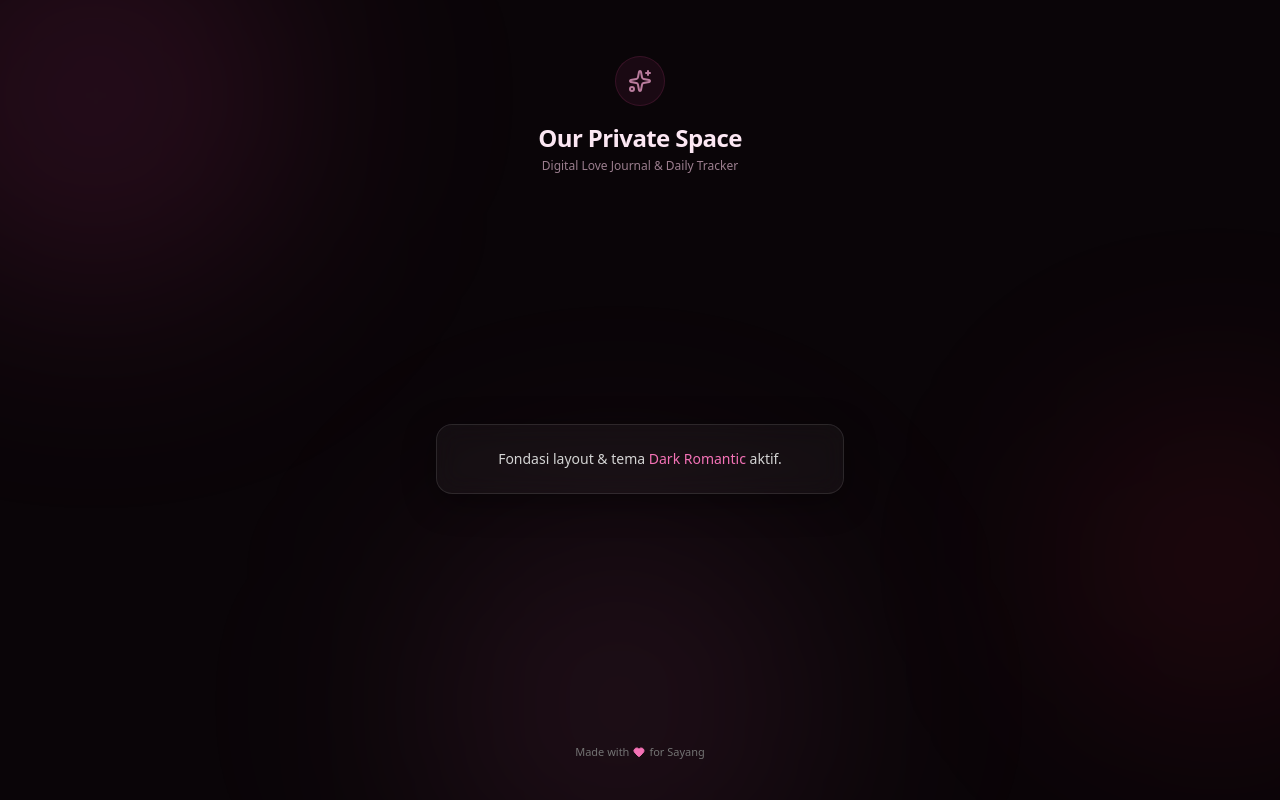
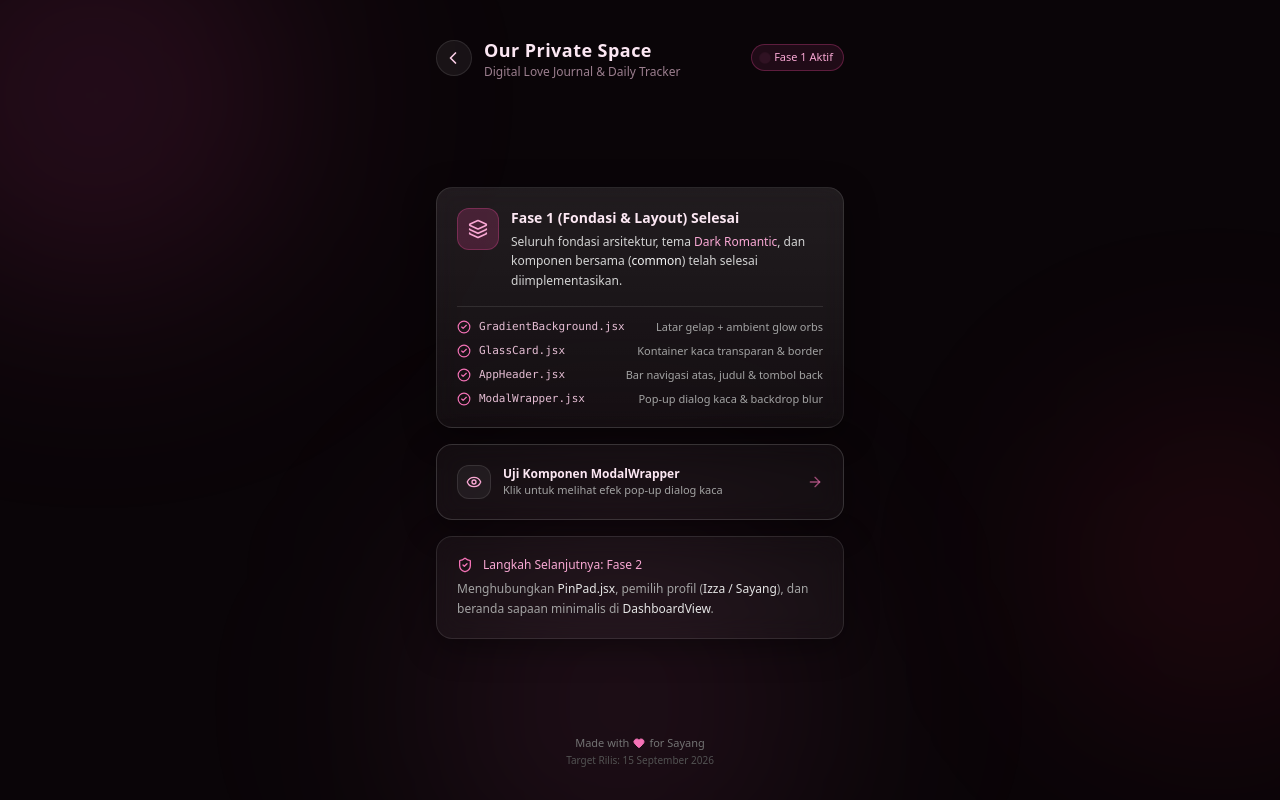
Before and after one commit to Izzanurdin/our-sanctuary, a React (Vite) app: page / in a window 1280 px wide. Built offline with nearby package versions, Linux system fonts and the light colour scheme.

Commit message:
feat: implement core UI components and dark romantic theme framework

```diff
--- a/src/App.jsx
+++ b/src/App.jsx
@@ -1,34 +1,165 @@
-import React from 'react';
+import React, { useState } from 'react';
 import GradientBackground from './components/common/GradientBackground';
 import GlassCard from './components/common/GlassCard';
-import { Heart, Sparkles } from 'lucide-react';
+import AppHeader from './components/common/AppHeader';
+import ModalWrapper from './components/common/ModalWrapper';
+import {
+  Sparkles,
+  Heart,
+  CheckCircle2,
+  Layers,
+  ArrowRight,
+  Eye,
+  ShieldCheck,
+} from 'lucide-react';
 
 export default function App() {
+  const [isModalOpen, setIsModalOpen] = useState(false);
+  const [backNotif, setBackNotif] = useState('');
+
+  const handleBack = () => {
+    setBackNotif('Tombol kembali AppHeader berfungsi!');
+    setTimeout(() => setBackNotif(''), 2500);
+  };
+
   return (
     <GradientBackground>
-      <header className="text-center pt-8">
-        <div className="inline-flex items-center justify-center p-3 rounded-full bg-pink-500/10 border border-pink-500/20 mb-4 animate-pulse">
-          <Sparkles className="w-6 h-6 text-pink-300" />
-        </div>
-        <h1 className="text-2xl font-bold tracking-tight text-pink-100">
-          Our Private Space
-        </h1>
-        <p className="text-xs text-pink-200/60 mt-1">
-          Digital Love Journal & Daily Tracker
-        </p>
-      </header>
+      {/* 1. AppHeader Component */}
+      <div>
+        <AppHeader
+          title="Our Private Space"
+          subtitle="Digital Love Journal & Daily Tracker"
+          onBack={handleBack}
+          rightAction={
+            <div className="flex items-center gap-1.5 px-2.5 py-1 rounded-full bg-pink-500/10 border border-pink-500/30 text-[11px] font-medium text-pink-300">
+              <span className="w-1.5 h-1.5 rounded-full bg-pink-400 animate-ping" />
+              Fase 1 Aktif
+            </div>
+          }
+        />
 
-      <section className="my-auto space-y-4">
-        <GlassCard className="text-center py-6 border-pink-500/20">
-          <p className="text-sm text-neutral-300">
-            Fondasi layout & tema <span className="text-pink-400 font-medium">Dark Romantic</span> aktif.
+        {backNotif && (
+          <div className="mb-4 py-2 px-3 rounded-xl bg-pink-500/20 border border-pink-500/40 text-xs text-pink-200 text-center animate-in fade-in slide-in-from-top-2">
+            {backNotif}
+          </div>
+        )}
+      </div>
+
+      {/* 2. Main Showcase Section */}
+      <section className="space-y-4 my-auto py-2">
+        {/* Banner Status Fase 1 */}
+        <GlassCard className="border-pink-500/30 bg-gradient-to-b from-white/[0.06] to-transparent">
+          <div className="flex items-start gap-3">
+            <div className="p-2.5 rounded-xl bg-pink-500/20 border border-pink-500/30 text-pink-300">
+              <Layers className="w-5 h-5" />
+            </div>
+            <div>
+              <h2 className="text-sm font-semibold text-pink-100 flex items-center gap-2">
+                Fase 1 (Fondasi & Layout) Selesai
+              </h2>
+              <p className="text-xs text-neutral-300 mt-1 leading-relaxed">
+                Seluruh fondasi arsitektur, tema <span className="text-pink-300 font-medium">Dark Romantic</span>, dan komponen bersama (<span className="text-neutral-100">common</span>) telah selesai diimplementasikan.
+              </p>
+            </div>
+          </div>
+
+          <div className="mt-4 pt-3 border-t border-white/10 space-y-2">
+            {[
+              { name: 'GradientBackground.jsx', desc: 'Latar gelap + ambient glow orbs' },
+              { name: 'GlassCard.jsx', desc: 'Kontainer kaca transparan & border' },
+              { name: 'AppHeader.jsx', desc: 'Bar navigasi atas, judul & tombol back' },
+              { name: 'ModalWrapper.jsx', desc: 'Pop-up dialog kaca & backdrop blur' },
+            ].map((item) => (
+              <div key={item.name} className="flex items-center justify-between text-xs">
+                <span className="flex items-center gap-2 text-neutral-200">
+                  <CheckCircle2 className="w-3.5 h-3.5 text-pink-400 flex-shrink-0" />
+                  <code className="text-pink-200/90 font-mono text-[11px]">{item.name}</code>
+                </span>
+                <span className="text-[11px] text-neutral-400">{item.desc}</span>
+              </div>
+            ))}
+          </div>
+        </GlassCard>
+
+        {/* Interactive Modal Test */}
+        <GlassCard
+          onClick={() => setIsModalOpen(true)}
+          className="border-white/15 hover:border-pink-500/40 group cursor-pointer transition-all duration-300"
+        >
+          <div className="flex items-center justify-between">
+            <div className="flex items-center gap-3">
+              <div className="p-2 rounded-xl bg-white/[0.05] border border-white/10 text-pink-300 group-hover:scale-110 group-hover:bg-pink-500/20 transition-all duration-300">
+                <Eye className="w-4 h-4" />
+              </div>
+              <div>
+                <h3 className="text-xs font-semibold text-pink-100 group-hover:text-pink-200">
+                  Uji Komponen ModalWrapper
+                </h3>
+                <p className="text-[11px] text-neutral-400">
+                  Klik untuk melihat efek pop-up dialog kaca
+                </p>
+              </div>
+            </div>
+            <ArrowRight className="w-4 h-4 text-pink-400/60 group-hover:text-pink-300 group-hover:translate-x-1 transition-all" />
+          </div>
+        </GlassCard>
+
+        {/* Teaser Fase 2 */}
+        <GlassCard className="border-pink-500/15 bg-white/[0.02]">
+          <div className="flex items-center gap-2.5 mb-1.5 text-xs font-medium text-pink-300">
+            <ShieldCheck className="w-4 h-4 text-pink-400" />
+            Langkah Selanjutnya: Fase 2
+          </div>
+          <p className="text-xs text-neutral-400 leading-relaxed">
+            Menghubungkan <span className="text-neutral-200">PinPad.jsx</span>, pemilih profil (<span className="text-neutral-200">Izza / Sayang</span>), dan beranda sapaan minimalis di <span className="text-neutral-200">DashboardView</span>.
           </p>
         </GlassCard>
       </section>
 
-      <footer className="text-center pb-4 text-[11px] text-neutral-500 flex items-center justify-center gap-1">
-        Made with <Heart className="w-3 h-3 text-pink-400 fill-pink-400" /> for Sayang
+      {/* 3. Footer */}
+      <footer className="text-center pt-4 pb-2 text-[11px] text-neutral-500 select-none">
+        <p className="flex items-center justify-center gap-1">
+          Made with <Heart className="w-3 h-3 text-pink-400 fill-pink-400" /> for Sayang
+        </p>
+        <p className="text-[10px] text-neutral-600 mt-0.5">
+          Target Rilis: 15 September 2026
+        </p>
       </footer>
+
+      {/* 4. ModalWrapper Demonstration */}
+      <ModalWrapper
+        isOpen={isModalOpen}
+        onClose={() => setIsModalOpen(false)}
+        title="Pratinjau Komponen Modal"
+      >
+        <div className="space-y-4">
+          <div className="p-3 rounded-xl bg-pink-500/10 border border-pink-500/20 text-xs text-pink-200">
+            <div className="flex items-center gap-2 font-medium mb-1 text-pink-300">
+              <Sparkles className="w-4 h-4" />
+              Siap untuk Fase 3 & Fase 4
+            </div>
+            Modal dialog ini siap menjadi wadah formulir input:
+            <ul className="list-disc list-inside mt-1.5 space-y-0.5 text-neutral-300 text-[11px]">
+              <li><code className="text-pink-200">AddTaskModal.jsx</code> (Tugas Kuliah & Kerja)</li>
+              <li><code className="text-pink-200">AddDateModal.jsx</code> (Ide Kencan Baru)</li>
+            </ul>
+          </div>
+
+          <p className="text-xs text-neutral-300 leading-relaxed">
+            Mendukung penutupan dengan tombol <kbd className="px-1.5 py-0.5 text-[10px] font-mono rounded bg-white/10 text-pink-200 border border-white/10">Esc</kbd>, klik area gelap di luar kotak, atau tombol silang di kanan atas.
+          </p>
+
+          <div className="flex justify-end gap-2 pt-2 border-t border-white/10">
+            <button
+              type="button"
+              onClick={() => setIsModalOpen(false)}
+              className="w-full py-2.5 px-4 rounded-xl bg-gradient-to-r from-pink-500 to-rose-600 hover:from-pink-400 hover:to-rose-500 text-white text-xs font-semibold shadow-lg shadow-pink-500/25 active:scale-98 transition-all"
+            >
+              Tutup Pratinjau
+            </button>
+          </div>
+        </div>
+      </ModalWrapper>
     </GradientBackground>
   );
 }
--- a/src/components/common/AppHeader.jsx
+++ b/src/components/common/AppHeader.jsx
@@ -0,0 +1,45 @@
+import React from 'react';
+import { ChevronLeft } from 'lucide-react';
+
+export default function AppHeader({
+  title,
+  subtitle,
+  onBack,
+  rightAction,
+  className = '',
+}) {
+  return (
+    <header className={`flex items-center justify-between py-3 mb-4 select-none ${className}`}>
+      <div className="flex items-center gap-3">
+        {onBack && (
+          <button
+            type="button"
+            onClick={onBack}
+            aria-label="Kembali"
+            className="flex items-center justify-center w-9 h-9 rounded-full bg-white/[0.06] hover:bg-white/[0.12] active:scale-90 border border-white/10 text-pink-200 transition-all duration-200"
+          >
+            <ChevronLeft className="w-5 h-5 -ml-0.5" />
+          </button>
+        )}
+        <div>
+          {title && (
+            <h1 className="text-lg font-semibold tracking-wide text-pink-100">
+              {title}
+            </h1>
+          )}
+          {subtitle && (
+            <p className="text-xs text-pink-200/60 leading-tight">
+              {subtitle}
+            </p>
+          )}
+        </div>
+      </div>
+
+      {rightAction && (
+        <div className="flex items-center">
+          {rightAction}
+        </div>
+      )}
+    </header>
+  );
+}
--- a/src/components/common/GlassCard.jsx
+++ b/src/components/common/GlassCard.jsx
@@ -1,10 +1,15 @@
 import React from 'react';
 
-export default function GlassCard({ children, className = '', onClick }) {
+export default function GlassCard({ children, className = '', onClick, ...props }) {
+  const interactiveClasses = onClick
+    ? 'cursor-pointer hover:border-pink-500/30 hover:bg-white/[0.06] active:scale-[0.99]'
+    : '';
+
   return (
     <div
       onClick={onClick}
-      className={`rounded-2xl border border-white/10 bg-white/[0.04] p-5 shadow-[0_8px_32px_rgba(0,0,0,0.4)] backdrop-blur-md transition-all duration-200 ${className}`}
+      className={`rounded-2xl border border-white/10 bg-white/[0.04] p-5 shadow-[0_8px_32px_rgba(0,0,0,0.4)] backdrop-blur-md transition-all duration-200 ${interactiveClasses} ${className}`}
+      {...props}
     >
       {children}
     </div>
--- a/src/components/common/GradientBackground.jsx
+++ b/src/components/common/GradientBackground.jsx
@@ -1,6 +1,6 @@
 import React from 'react';
 
-export default function GradientBackground({ children }) {
+export default function GradientBackground({ children, className = '' }) {
   return (
     <div className="relative min-h-screen w-full bg-[#0a0508] text-white overflow-x-hidden">
       {/* Ambient Glow Orbs */}
@@ -9,7 +9,7 @@ export default function GradientBackground({ children }) {
       <div className="pointer-events-none fixed -bottom-24 left-1/3 w-96 h-96 rounded-full bg-pink-400/10 blur-[120px]" />
 
       {/* Main Mobile-First Wrapper */}
-            <main className="relative z-10 mx-auto min-h-screen max-w-md px-5 py-6 flex flex-col justify-between">
+      <main className={`relative z-10 mx-auto min-h-screen max-w-md px-5 py-6 flex flex-col justify-between ${className}`}>
         {children}
       </main>
     </div>
--- a/src/components/common/ModalWrapper.jsx
+++ b/src/components/common/ModalWrapper.jsx
@@ -0,0 +1,69 @@
+import React, { useEffect } from 'react';
+import { X } from 'lucide-react';
+import GlassCard from './GlassCard';
+
+export default function ModalWrapper({
+  isOpen,
+  onClose,
+  title,
+  children,
+  className = '',
+}) {
+  useEffect(() => {
+    const handleKeyDown = (e) => {
+      if (e.key === 'Escape' && isOpen) {
+        onClose();
+      }
+    };
+
+    if (isOpen) {
+      document.body.style.overflow = 'hidden';
+      window.addEventListener('keydown', handleKeyDown);
+    }
+
+    return () => {
+      document.body.style.overflow = 'unset';
+      window.removeEventListener('keydown', handleKeyDown);
+    };
+  }, [isOpen, onClose]);
+
+  if (!isOpen) return null;
+
+  return (
+    <div
+      role="dialog"
+      aria-modal="true"
+      className="fixed inset-0 z-50 flex items-center justify-center p-4 bg-black/75 backdrop-blur-md transition-all duration-300 animate-in fade-in"
+      onClick={onClose}
+    >
+      <div
+        className={`w-full max-w-md transform transition-all duration-300 scale-100 ${className}`}
+        onClick={(e) => e.stopPropagation()}
+      >
+        <GlassCard className="relative border-pink-500/30 bg-[#120a11]/90 shadow-[0_16px_48px_rgba(0,0,0,0.7)] p-6">
+          {/* Header */}
+          <div className="flex items-center justify-between pb-4 mb-4 border-b border-white/10">
+            {title && (
+              <h2 className="text-base font-semibold tracking-wide text-pink-100">
+                {title}
+              </h2>
+            )}
+            <button
+              type="button"
+              onClick={onClose}
+              aria-label="Tutup dialog"
+              className="flex items-center justify-center w-8 h-8 -mr-1 rounded-full bg-white/[0.06] hover:bg-white/[0.12] active:scale-90 border border-white/10 text-pink-300 hover:text-pink-100 transition-all duration-200"
+            >
+              <X className="w-4 h-4" />
+            </button>
+          </div>
+
+          {/* Modal Body */}
+          <div className="text-neutral-200">
+            {children}
+          </div>
+        </GlassCard>
+      </div>
+    </div>
+  );
+}
```
Lines whose indentation alone changed are shown as unchanged.
